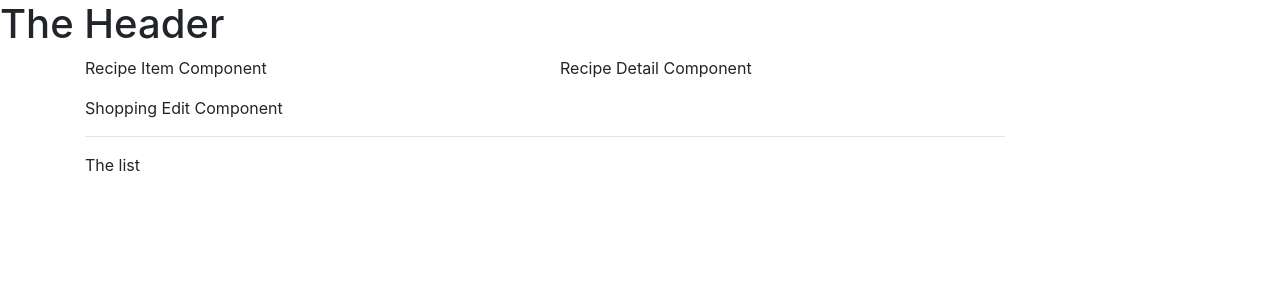
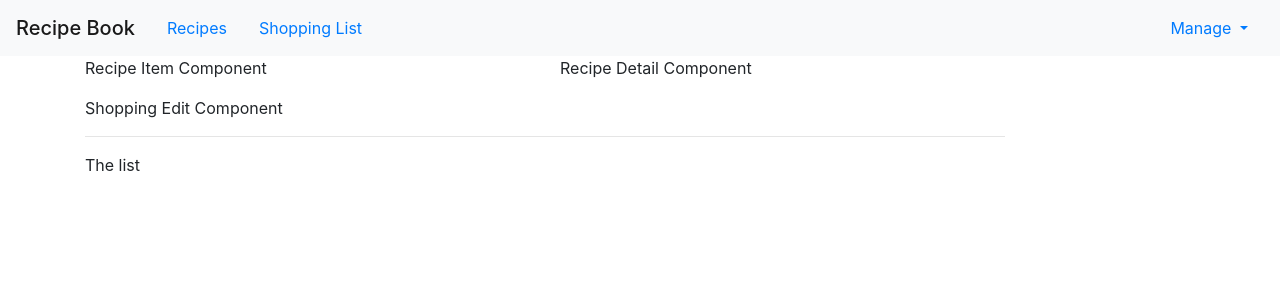
Before and after one commit to Fiegel/repice-app, an Angular app: page / in a window 1280 px wide. Shown: the top 300 px of the page. Built offline with nearby package versions, Linux system fonts and the light colour scheme.

Commit message:
[Lecture 3-45] Header creation with items (not working) - adapted for Bootstrap 4

```diff
--- a/src/app/header/header.component.html
+++ b/src/app/header/header.component.html
@@ -1 +1,23 @@
-<h1>The Header</h1>
+<nav class="navbar navbar-light bg-light">
+  <span class="navbar-brand mb-0 h1">Recipe Book</span>
+
+  <ul class="nav mr-auto">
+    <li class="nav-item"><a href="#"
+         class="nav-link">Recipes</a></li>
+    <li class="nav-item"><a href="#"
+         class="nav-link">Shopping List</a></li>
+  </ul>
+  <ul class="nav justify-content-end">
+    <li class="nav-item dropdown">
+      <a href="#"
+         class="nav-link dropdown-toggle"
+         role="button">Manage <span class="caret"></span></a>
+      <div class="dropdown-menu">
+        <a href="#"
+           class="dropdown-item">Save Data</a>
+        <a href="#"
+           class="dropdown-item">Fetch Data</a>
+      </div>
+    </li>
+  </ul>
+</nav>
```
Also changed, not shown: src/index.html (+8 -2 lines).
